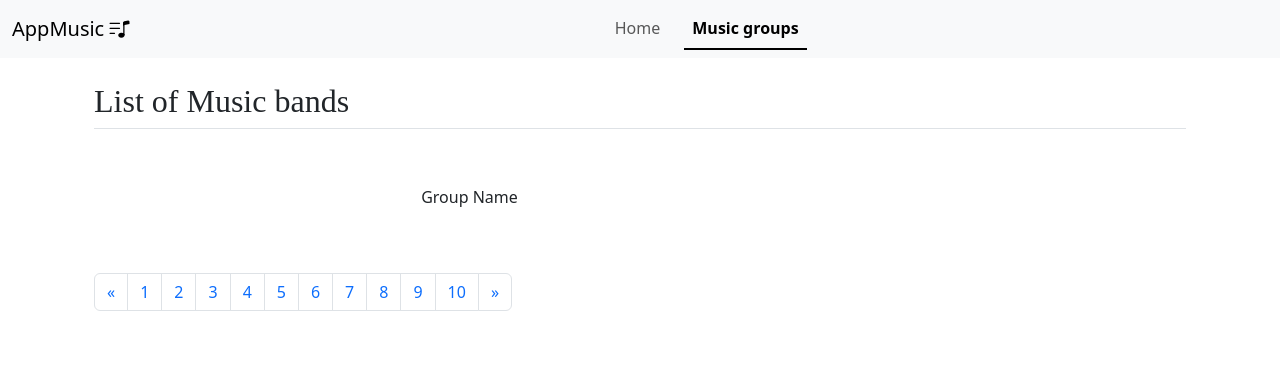
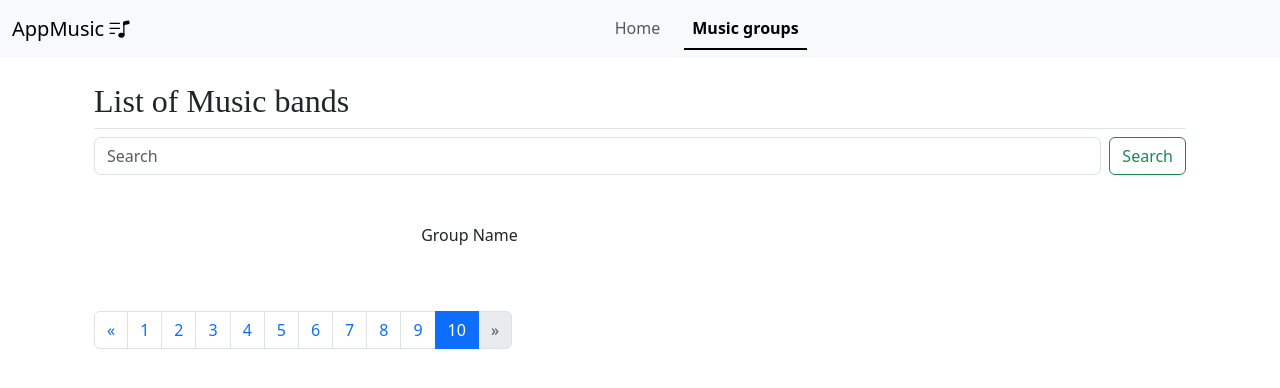
Before and after one commit to Lillypad92/JavaScript.Linda.Forslund, a plain HTML site: page musicpage.html in a window 1280 px wide. Both pictures are taken after a click on the link "10". Drawn offline with nearby package versions, Linux system fonts and the light colour scheme; no server answers; a web font is replaced by a local one.

Commit message:
Pagination

```diff
--- a/musicpage.html
+++ b/musicpage.html
@@ -4,40 +4,57 @@
     window.addEventListener("load", function (e) {
       fetchMusicGroups(API_MUSICGROUPS_PAGENUMBER);
 
-      //e is ".page-link"
+        //e is ".page-link"
         document.querySelectorAll(".page-link").forEach(function (e) {
         e.addEventListener("click", function (e) {
-         let hej = e.currentTarget.dataset.korv
-        pageClick(hej);
+        //Turn off/on active pagination
+        let paginationElement = document.getElementById("pagination")
+
+        paginationElement.querySelector(".active").classList.remove("active")
+        e.currentTarget.classList.add("active")
+
+        let somesortofbutton = paginationElement.querySelector(".disabled")
+        if(somesortofbutton !== null){
+          somesortofbutton.classList.remove("disabled")
+        }
+
+        let pageNumber = e.currentTarget.dataset.page
+        if(pageNumber === "1"){
+          document.getElementById("prevPage").classList.add("disabled")
+        }
+        if(pageNumber === "10"){
+          document.getElementById("nextPage").classList.add("disabled")
+        }
+        if (e.currentTarget.id == "nextPage") {
+
+          console.log('done');
+        }
+
+
+        pageClick(pageNumber);
         });
       });
     });
+
+
+
   </script>
 
   <head>
     <meta charset="UTF-8" />
     <meta name="viewport" content="width=device-width, initial-scale=1.0" />
-    <link
-      href="https://cdn.jsdelivr.net/npm/bootstrap@5.3.3/dist/css/bootstrap.min.css"
-      rel="stylesheet"
-      integrity="sha384-QWTKZyjpPEjISv5WaRU9OFeRpok6YctnYmDr5pNlyT2bRjXh0JMhjY6hW+ALEwIH"
-      crossorigin="anonymous"
-    />
 
-    <link
-      rel="stylesheet"
-      href="https://cdn.jsdelivr.net/npm/bootstrap-icons@1.11.3/font/bootstrap-icons.min.css"
-    />
-    <script type="text/javascript" src="./script/API/musicGroup.js"></script>
-
+    <link href="https://cdn.jsdelivr.net/npm/bootstrap@5.3.3/dist/css/bootstrap.min.css" rel="stylesheet" integrity="sha384-QWTKZyjpPEjISv5WaRU9OFeRpok6YctnYmDr5pNlyT2bRjXh0JMhjY6hW+ALEwIH" crossorigin="anonymous"/>
+    <link rel="stylesheet" href="https://cdn.jsdelivr.net/npm/bootstrap-icons@1.11.3/font/bootstrap-icons.min.css"/>
     <link rel="stylesheet" href="./styles/style.css" />
     <link rel="preconnect" href="https://fonts.googleapis.com" />
     <link rel="preconnect" href="https://fonts.gstatic.com" crossorigin />
-    <link
-      href="https://fonts.googleapis.com/css2?family=Chango&family=DynaPuff:wght@400..700&family=Shadows+Into+Light&display=swap"
-      rel="stylesheet"/>
+    <link href="https://fonts.googleapis.com/css2?family=Chango&family=DynaPuff:wght@400..700&family=Shadows+Into+Light&display=swap" rel="stylesheet"/>
+    <link rel="stylesheet" href="./styles/style.css">
 
-    <title>AppMusic | Test</title>
+    <script type="text/javascript" src="./script/API/musicGroup.js"></script>
+
+    <title>AppMusic | Linda Forslund</title>
   </head>
   <body>
     <nav class="navbar navbar-expand-lg bg-body-tertiary">
@@ -77,6 +94,11 @@
       <div class="container px-4 py-4">
         <h2 class="pb-2 border-bottom" id="h2">List of Music bands</h2>
 
+        <form class="d-flex" role="search">
+          <input id="myInput" class="form-control me-2" type="search" placeholder="Search" aria-label="Search">
+          <button class="btn btn-outline-success" type="submit">Search</button>
+        </form>
+
         <div class="row row-cols-1 row-cols-lg-4 align-items-stretch g-4 py-5">
           <div class="col-md-7 col-lg-10">
             <div class="row mb-2 text-center">
@@ -87,44 +109,44 @@
         </div>
 
         <nav aria-label="Standard pagination example">
-          <ul class="pagination">
-            <li class="page-item">
-              <a class="page-link" href="#list-of-items" aria-label="Previous">
+          <ul class="pagination" id="pagination">
+            <li class="page-item disabled">
+              <a class="page-link" href="#list-of-items" aria-label="Previous"  id="prevPage">
                 <span aria-hidden="true">&laquo;</span>
               </a>
             </li>
-            <li class="page-item">
-              <a class="page-link" href="#list-of-items" data-korv="0">1</a>
+            <li class="page-item active">
+              <a class="page-link" href="#list-of-items" data-page="1">1</a>
+            </li>
+            <li class="page-item ">
+              <a class="page-link" href="#list-of-items" data-page="2">2</a>
+            </li>
+            <li class="page-item ">
+              <a class="page-link" href="#list-of-items" data-page="3">3</a>
+            </li>
+            <li class="page-item ">
+              <a class="page-link" href="#list-of-items" data-page="4">4</a>
+            </li>
+            <li class="page-item ">
+              <a class="page-link" href="#list-of-items" data-page="5">5</a>
+            </li>
+            <li class="page-item ">
+              <a class="page-link" href="#list-of-items" data-page="6">6</a>
+            </li>
+            <li class="page-item ">
+              <a class="page-link" href="#list-of-items" data-page="7">7</a>
+            </li>
+            <li class="page-item ">
+              <a class="page-link" href="#list-of-items" data-page="8">8</a>
+            </li>
+            <li class="page-item ">
+              <a class="page-link" href="#list-of-items" data-page="9">9</a>
+            </li>
+            <li class="page-item ">
+              <a class="page-link" href="#list-of-items" data-page="10">10</a>
             </li>
             <li class="page-item">
-              <a class="page-link" href="#list-of-items" data-korv="1">2</a>
-            </li>
-            <li class="page-item">
-              <a class="page-link" href="#list-of-items" data-korv="2">3</a>
-            </li>
-            <li class="page-item">
-              <a class="page-link" href="#list-of-items" data-korv="3">4</a>
-            </li>
-            <li class="page-item">
-              <a class="page-link" href="#list-of-items" data-korv="4">5</a>
-            </li>
-            <li class="page-item">
-              <a class="page-link" href="#list-of-items" data-korv="5">6</a>
-            </li>
-            <li class="page-item">
-              <a class="page-link" href="#list-of-items" data-korv="6">7</a>
-            </li>
-            <li class="page-item">
-              <a class="page-link" href="#list-of-items" data-korv="7">8</a>
-            </li>
-            <li class="page-item">
-              <a class="page-link" href="#list-of-items" data-korv="8">9</a>
-            </li>
-            <li class="page-item">
-              <a class="page-link" href="#list-of-items" data-korv="9">10</a>
-            </li>
-            <li class="page-item">
-              <a class="page-link" href="#list-of-items" aria-label="Next">
+              <a class="page-link" href="#list-of-items" aria-label="Next" id="nextPage">
                 <span aria-hidden="true">&raquo;</span>
               </a>
             </li>
--- a/script/API/musicGroup.js
+++ b/script/API/musicGroup.js
@@ -33,13 +33,13 @@ function fetchMusicGroups(number) {
     });
 }
 
+
 function pageClick(number) {
   //Clear the list of music groups
   document.getElementById("list-of-items").innerHTML = '';
 
-  // let number = 0
-
   //Fetch new music groups
   fetchMusicGroups(number)
 
+
 }
```
Also changed, not shown: index.html (+1 -1 lines), styles/style.css (line endings or trailing spaces).
